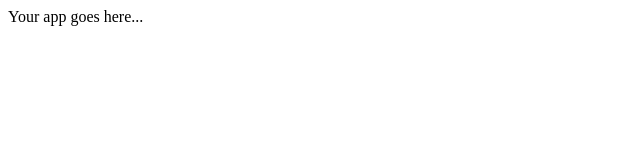
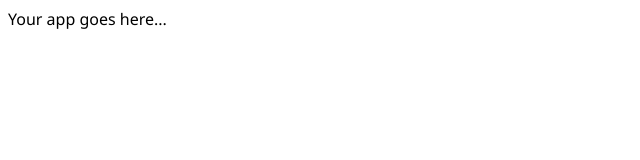
Before and after one commit to surajverma2587/react-search-app, a React (Create React App) app: page / in a window 1280 px wide. Shown: the top 160 px of the page, without its empty margins (0-640 px from the left). Built offline with nearby package versions, Linux system fonts and the light colour scheme.

Commit message:
add sass and update npm scripts

```diff
--- /dev/null
+++ b/src/index.css
@@ -0,0 +1,2 @@
+body {
+  font-family: 'Segoe UI', Tahoma, sans-serif; }
--- a/src/index.js
+++ b/src/index.js
@@ -3,4 +3,6 @@ import ReactDOM from 'react-dom'
 
 import App from './App'
 
+import './index.css'
+
 ReactDOM.render(<App />, document.getElementById('root'))
--- /dev/null
+++ b/src/index.scss
@@ -0,0 +1,3 @@
+body {
+  font-family: 'Segoe UI', Tahoma, sans-serif;
+}
```
Also changed, not shown: package.json (+10 -3 lines), 1 other file (tests, documents, lock files or other folders).
